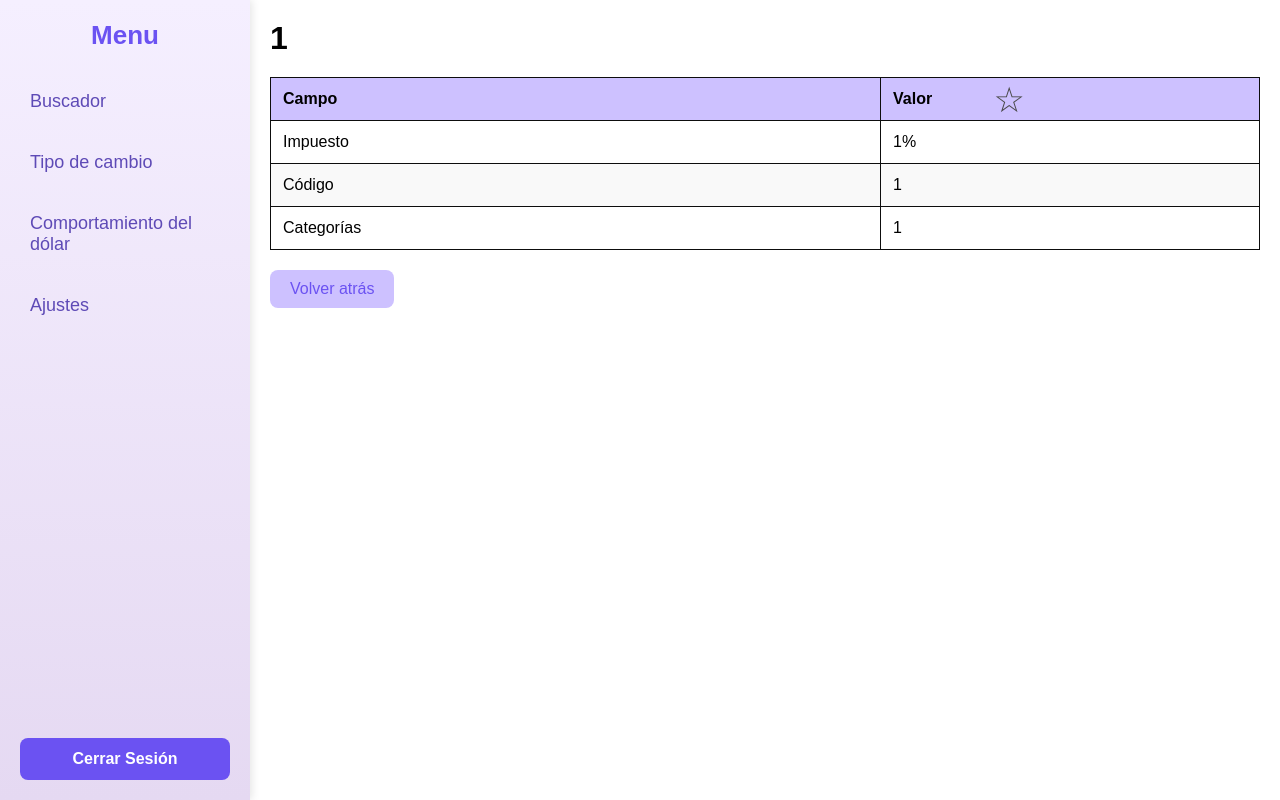
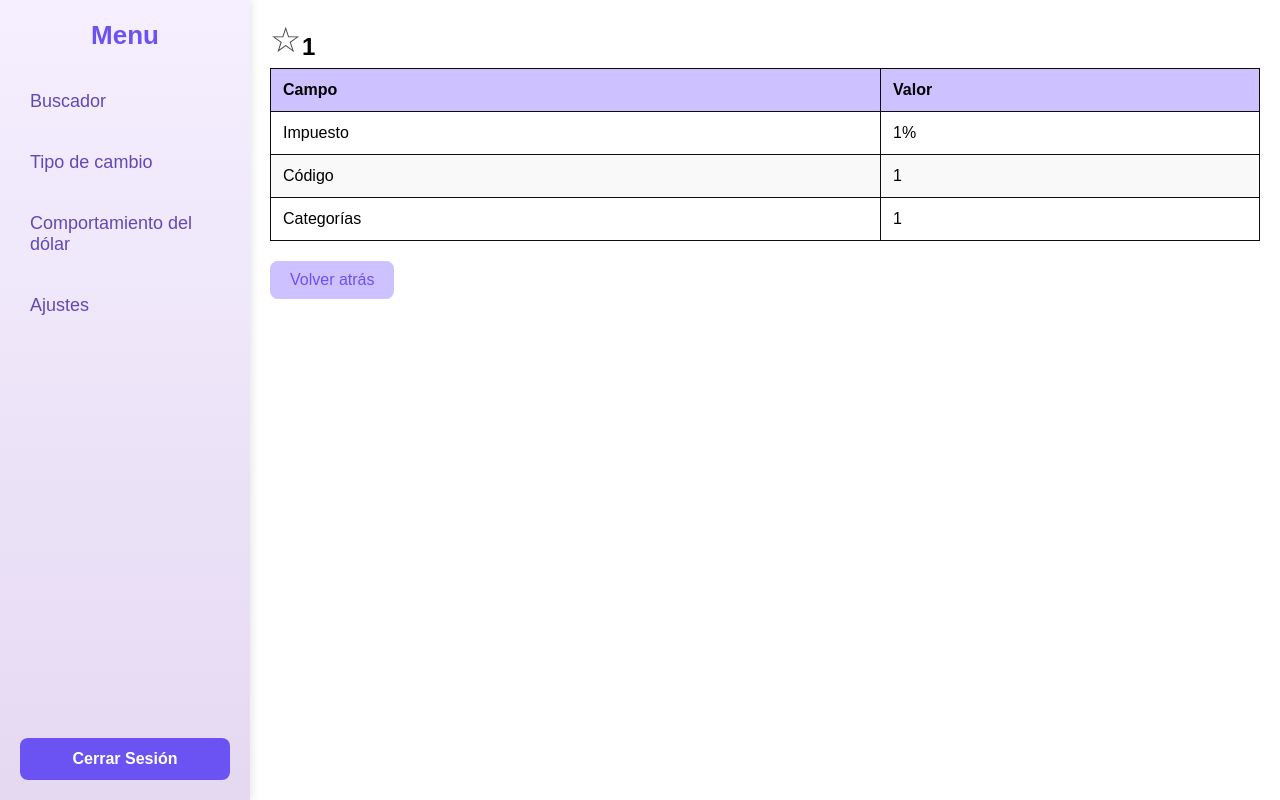
Before and after one commit to Braslyvm/-Proyecto-1-Dise-o-Hacienda, a React (Vite) app in the folder Proyecto-Hacienda/: page /DetalleCabys/1/param1/1/param2/1/param3/1 in a window 1280 px wide. Built offline with nearby package versions, Linux system fonts and the light colour scheme; no server answers; the database is empty.

Commit message:
ajuste boton star

```diff
--- a/Proyecto-Hacienda/src/CuerpoElder/DetalleSearch.css
+++ b/Proyecto-Hacienda/src/CuerpoElder/DetalleSearch.css
@@ -1,6 +1,15 @@
+/* Estilo para el h1 */
 h1 {
   color: #000;
+  margin: 0; /* Elimina los márgenes predeterminados */
+  font-size: 24px; /* Tamaño de fuente del h1 */
+  font-weight: bold; /* Hace que el texto sea negrita */
+  position: relative; /* Para que el botón de la estrella se posicione relativo al h1 */
+  top: 13px; /* Ajusta la posición vertical si es necesario */
+  left: 32px;
 }
+
+/* Estilos para la tabla de detalles */
 .detail-table {
   width: 100%;
   margin-top: 20px;
@@ -26,41 +35,28 @@ h1 {
   background-color: #f9f9f9;
 }
 
+/* Estilo para el botón de la estrella (favorito) */
 .add-favorite {
   background-color: transparent; /* Fondo transparente */
   border: none; /* Elimina cualquier borde */
   outline: none; /* Elimina el contorno al hacer clic */
-
   padding: 0; /* Sin relleno */
   box-shadow: none; /* Elimina cualquier sombra que pueda parecer borde */
-  cursor: pointer;
+  cursor: pointer; /* Hace que el cursor sea una mano al pasar sobre el botón */
   font-size: 35px; /* Tamaño del icono */
   color: rgb(72, 72, 72); /* Color del icono */
+  position: absolute; /* Lo coloca de manera absoluta dentro del contenedor */
+  top: 0; /* Alinea el botón con la parte superior del h1 */
+  right: auto; /* Lo alinea a la derecha del contenedor */
   display: inline-flex;
   align-items: center;
   justify-content: center;
-  position: absolute;
-  top: 60px;
-  right: 255px;
-  border: none; /* Elimina cualquier borde */
-  outline: none; /* Elimina el contorno al hacer clic */
-  padding: 0; /* Sin relleno */
-  box-shadow: none; /* Elimina cualquier sombra que pueda parecer borde */
 }
 
 .add-favorite:hover {
-  color: rgb(255, 247, 0); /* Color del corazón */
-  border: none; /* Elimina cualquier borde */
-  outline: none; /* Elimina el contorno al hacer clic */
-  padding: 0; /* Sin relleno */
-  box-shadow: none; /* Elimina cualquier sombra que pueda parecer borde */
-  display: inline-flex;
+  color: rgb(255, 247, 0); /* Color del icono al pasar el mouse (amarillo) */
 }
+
 .add-favorite.favorito {
-  display: inline-flex;
-  border: none; /* Elimina cualquier borde */
-  outline: none; /* Elimina el contorno al hacer clic */
-  padding: 0; /* Sin relleno */
-  box-shadow: none; /* Elimina cualquier sombra que pueda parecer borde */
-  color: gold; /* Color del corazón */
+  color: gold; /* Color dorado cuando el icono es favorito */
 }
--- a/Proyecto-Hacienda/src/CuerpoElder/DetalleSearch.jsx
+++ b/Proyecto-Hacienda/src/CuerpoElder/DetalleSearch.jsx
@@ -77,6 +77,7 @@ function DetalleCabys({ changeContent }) {
           </tr>
         </tbody>
       </table>
+      <div className="header-container"></div>
       <button
         className={`add-favorite ${favorito ? "favorito" : ""}`}
         onClick={handleFavoriteClick}
```
